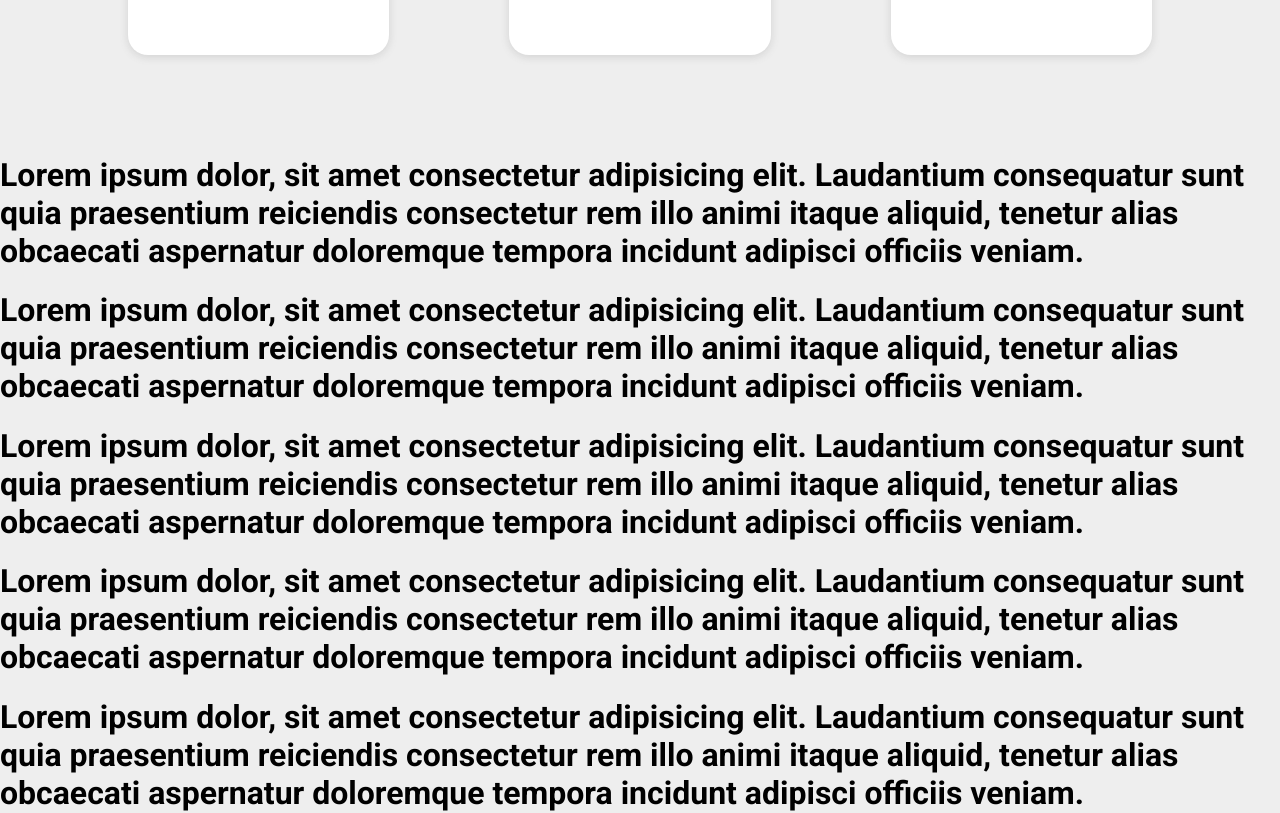
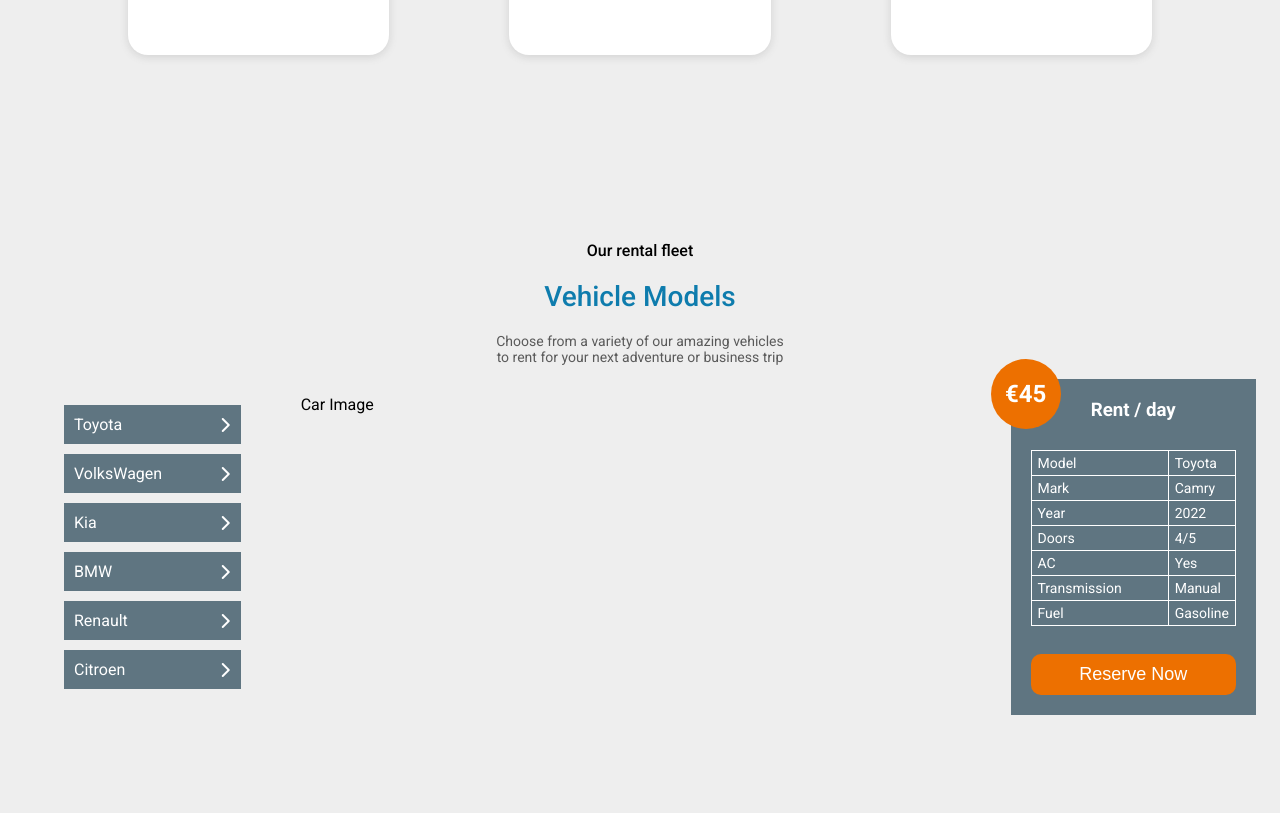
Before and after one commit to F-Naddaf/Orient-Auto, a React (Create React App) app in the folder client/: page / in a window 1280 px wide. Shown: the part 1860-2673 px from the top of the page. Built offline with nearby package versions, Linux system fonts and the light colour scheme.

Commit message:
Creating a Vehicle section

```diff
--- a/client/src/App.css
+++ b/client/src/App.css
@@ -4,7 +4,7 @@
   --nav-color: #002231;
   --secondary-color: #ed7000;
   --secondary-color-dark: #bd5900;
-  --darker-gray-color: #868686;
+  --darker-gray-color: #adadad;
   --dark-gray-color: #cccccb;
   --light-gray-color: #d8d8d8;
 }
--- /dev/null
+++ b/client/src/components/vehicleModel/VehicleModel.css
@@ -0,0 +1,176 @@
+.vehicle-container {
+  display: flex;
+  flex-direction: column;
+  align-items: center;
+  width: 90%;
+  margin: auto;
+  padding: 80px 0;
+}
+
+.vehicle-header {
+  display: flex;
+  flex-direction: column;
+  align-items: center;
+  width: 25%;
+  text-align: center;
+}
+
+.vehicle-header h5 {
+  font-size: 16px;
+  font-weight: 500;
+  margin-bottom: 20px;
+}
+
+.vehicle-header h2 {
+  font-size: 28px;
+  font-weight: 500;
+  color: var(--primary-color-dark);
+  margin: 0;
+}
+
+.vehicle-header p {
+  font-size: 14px;
+  margin-top: 20px;
+  line-height: 16px;
+  color: rgb(90, 90, 90);
+}
+
+.vehicle-container .vehicle-section {
+  display: grid;
+  grid-template-columns: repeat(5, 1fr);
+  gap: 80px;
+  width: 100%;
+}
+
+.vehicle-section .vehicle-name {
+  display: flex;
+}
+
+.vehicle-section .vehicle-image {
+  grid-column: span 3;
+}
+
+.vehicle-section ul {
+  list-style: none;
+  width: 100%;
+  padding: 0;
+}
+
+.vehicle-section .vehicle-name .car-model {
+  display: flex;
+  align-items: center;
+  margin: 10px 0;
+  padding: 10px;
+  justify-content: space-between;
+  background-color: rgba(0, 37, 58, 0.6);
+  /* background-color: var(--darker-gray-color); */
+  cursor: pointer;
+  width: 100%;
+  position: relative;
+}
+
+.vehicle-section .vehicle-name .car-model:hover {
+  background-color: var(--secondary-color);
+}
+
+.vehicle-section .vehicle-name .car-model:hover .car-mark {
+  display: block;
+}
+
+.vehicle-section .vehicle-name li {
+  color: white;
+}
+
+.vehicle-section .vehicle-name li i {
+  color: white;
+}
+
+.car-model div {
+  padding: 0 10px;
+  position: absolute;
+  width: 100%;
+  top: 0;
+  right: 0;
+  transform: translate(100%);
+  z-index: 20;
+}
+
+.car-model .car-mark {
+  display: none;
+  align-items: center;
+  justify-content: space-between;
+  background-color: rgba(0, 37, 58, 0.4);
+  width: 80%;
+}
+
+.car-model .car-mark li {
+  display: flex;
+  padding: 10px;
+}
+
+.car-model .car-mark button {
+  background: none;
+  border: none;
+  font-size: 14px;
+  color: white;
+  cursor: pointer;
+}
+
+.car-model .car-mark li:hover {
+  background-color: var(--secondary-color);
+}
+
+.vehicle-section .vehicle-details td {
+  width: 100%;
+  border: 1px solid white;
+  padding: 4px 6px;
+  font-size: 14px;
+}
+
+.vehicle-section .vehicle-details table {
+  border-collapse: collapse;
+}
+
+.vehicle-section .vehicle-details {
+  display: flex;
+  flex-direction: column;
+  background-color: rgba(0, 37, 58, 0.6);
+  color: white;
+  align-items: center;
+  width: 100%;
+  padding: 20px;
+  justify-content: space-between;
+  position: relative;
+}
+
+.vehicle-section .vehicle-details .vehicle-rent {
+  display: flex;
+}
+
+.vehicle-section .vehicle-details .vehicle-rent h2 {
+  position: absolute;
+  top: -20px;
+  left: -20px;
+  display: flex;
+  border-radius: 50%;
+  width: 70px;
+  height: 70px;
+  background-color: var(--secondary-color);
+  align-items: center;
+  justify-content: center;
+  margin: 0;
+}
+
+.vehicle-section .vehicle-details h3 {
+  margin: 0;
+}
+
+.vehicle-section .vehicle-details button {
+  background: var(--secondary-color);
+  border: none;
+  font-size: 18px;
+  color: white;
+  width: 100%;
+  padding: 10px 20px;
+  border-radius: 10px;
+}
--- /dev/null
+++ b/client/src/components/vehicleModel/VehicleModel.jsx
@@ -0,0 +1,116 @@
+import React from "react";
+import "./VehicleModel.css";
+
+const VehicleModel = () => {
+  return (
+    <div className="vehicle-container">
+      <div className="vehicle-header">
+        <h5>Our rental fleet</h5>
+        <h2>Vehicle Models</h2>
+        <p>
+          Choose from a variety of our amazing vehicles to rent for your next
+          adventure or business trip
+        </p>
+      </div>
+      <section className="vehicle-section">
+        <article className="vehicle-name">
+          <ul>
+            <li className="car-model">
+              Toyota
+              <i class="fa-solid fa-chevron-right"></i>
+              <div>
+                <ul className="car-mark">
+                  <li>
+                    <button>Aygo-X</button>
+                  </li>
+                  <li>
+                    <button>Corolla</button>
+                  </li>
+                  <li>
+                    <button>Camry</button>
+                  </li>
+                  <li>
+                    <button>Touring</button>
+                  </li>
+                </ul>
+              </div>
+            </li>
+            <li className="car-model">
+              VolksWagen
+              <i class="fa-solid fa-chevron-right"></i>
+            </li>
+            <li className="car-model">
+              Kia
+              <i class="fa-solid fa-chevron-right"></i>
+            </li>
+            <li className="car-model">
+              BMW
+              <i class="fa-solid fa-chevron-right"></i>
+            </li>
+            <li className="car-model">
+              Renault
+              <i class="fa-solid fa-chevron-right"></i>
+            </li>
+            <li className="car-model">
+              Citroen
+              <i class="fa-solid fa-chevron-right"></i>
+            </li>
+          </ul>
+        </article>
+        <article className="vehicle-image">
+          <ul>
+            <li>Car Image</li>
+          </ul>
+        </article>
+        <article className="vehicle-details">
+          <div className="vehicle-rent">
+            <h2>€45</h2>
+            <h3>Rent / day</h3>
+          </div>
+          <table>
+            <tr>
+              <td>Model</td>
+              <td>Toyota</td>
+            </tr>
+            <tr>
+              <td>Mark</td>
+              <td>Camry</td>
+            </tr>
+            <tr>
+              <td>Year</td>
+              <td>2022</td>
+            </tr>
+            <tr>
+              <td>Doors</td>
+              <td>4/5</td>
+            </tr>
+            <tr>
+              <td>AC</td>
+              <td>Yes</td>
+            </tr>
+            <tr>
+              <td>Transmission</td>
+              <td>Manual</td>
+            </tr>
+            <tr>
+              <td>Fuel</td>
+              <td>Gasoline</td>
+            </tr>
+          </table>
+          {/* <ul>
+            <li>Model</li>
+            <li>Mark</li>
+            <li>Year</li>
+            <li>Doors</li>
+            <li>AC</li>
+            <li>Transmission</li>
+            <li>Fuel</li>
+          </ul> */}
+          <button>Reserve Now</button>
+        </article>
+      </section>
+    </div>
+  );
+};
+
+export default VehicleModel;
--- a/client/src/pages/Home.jsx
+++ b/client/src/pages/Home.jsx
@@ -2,6 +2,7 @@ import React from "react";
 import HeroSectio from "../components/banner/HeroSectio";
 import Booking from "../components/booking/Booking";
 import Plan from "../components/plan/Plan";
+import VehicleModel from "../components/vehicleModel/VehicleModel";
 import "./Home.css";
 
 const Home = () => {
@@ -10,6 +11,7 @@ const Home = () => {
       <HeroSectio />
       <Booking />
       <Plan />
+      <VehicleModel />
       <h1>
         Lorem ipsum dolor, sit amet consectetur adipisicing elit. Laudantium
         consequatur sunt quia praesentium reiciendis consectetur rem illo animi
```
